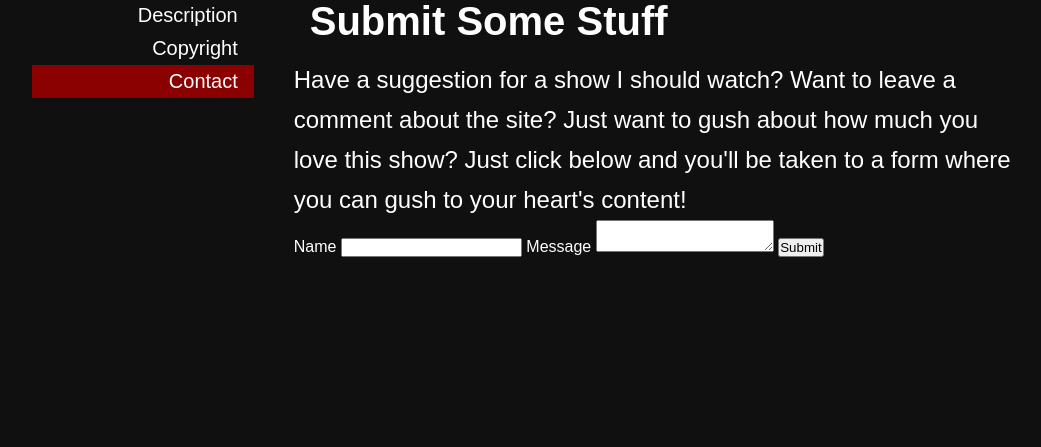
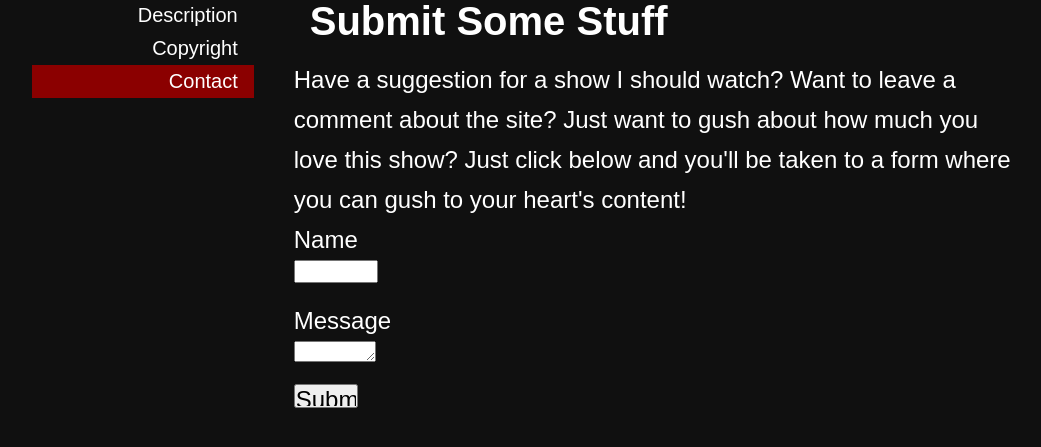
Before and after one commit to n1kk0s/IST250, a PHP site: page / in a window 1280 px wide, after a click on "Contact". Shown: the part 221-668 px from the top of the page, without its empty margins (16-1057 px from the left). Run offline with PHP 8.4, Linux system fonts and the light colour scheme.

Commit message:
Made some changes to form

```diff
--- a/index.html
+++ b/index.html
@@ -54,13 +54,13 @@
 
                 <form method="post"> <!-- action="submitMessage.php"  Honestly, I don't know why the PHP won't work -->
 
-                    <label for="name">Name</label>
-                    <input type="text" name="name" id="name">
-
-                    <label for="comments">Message</label>
-                    <textarea name="comments" id="comments"></textarea>
-
-                    <input type="submit" name="send" value="Submit">
+                    <label class="label" for="name">Name</label><br>
+                    <input class="text" type="text" name="name" id="name">
+                    <br><br>
+                    <label class="label" for="comments">Message</label><br>
+                    <textarea class="text" name="comments" id="comments"></textarea>
+                    <br><br>
+                    <input class="button" type="submit" name="send" value="Submit">
 
                 </form>
 
--- a/styles/style.css
+++ b/styles/style.css
@@ -98,3 +98,21 @@ p {
     border: 3px solid white;
     border-radius: 90%;
 }
+
+/* Form Styling */
+.text {
+    width: 5rem;
+    height: 1.2rem;
+}
+
+.label {
+    line-height: 2.5rem;
+    font-size: 1.5rem;
+}
+
+.button {
+    width: 4rem;
+    height: 1.5rem;
+    margin: auto;
+    font-size: 1.5rem;
+}
```
